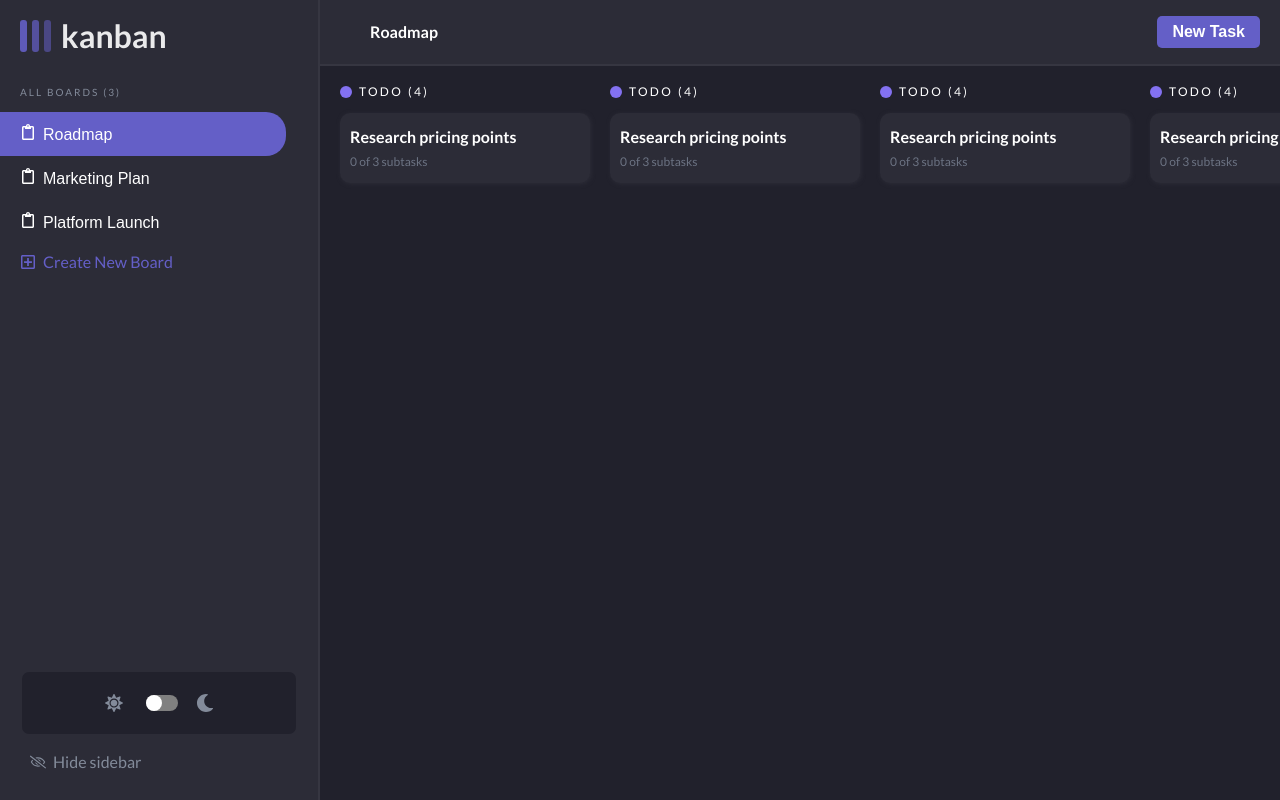
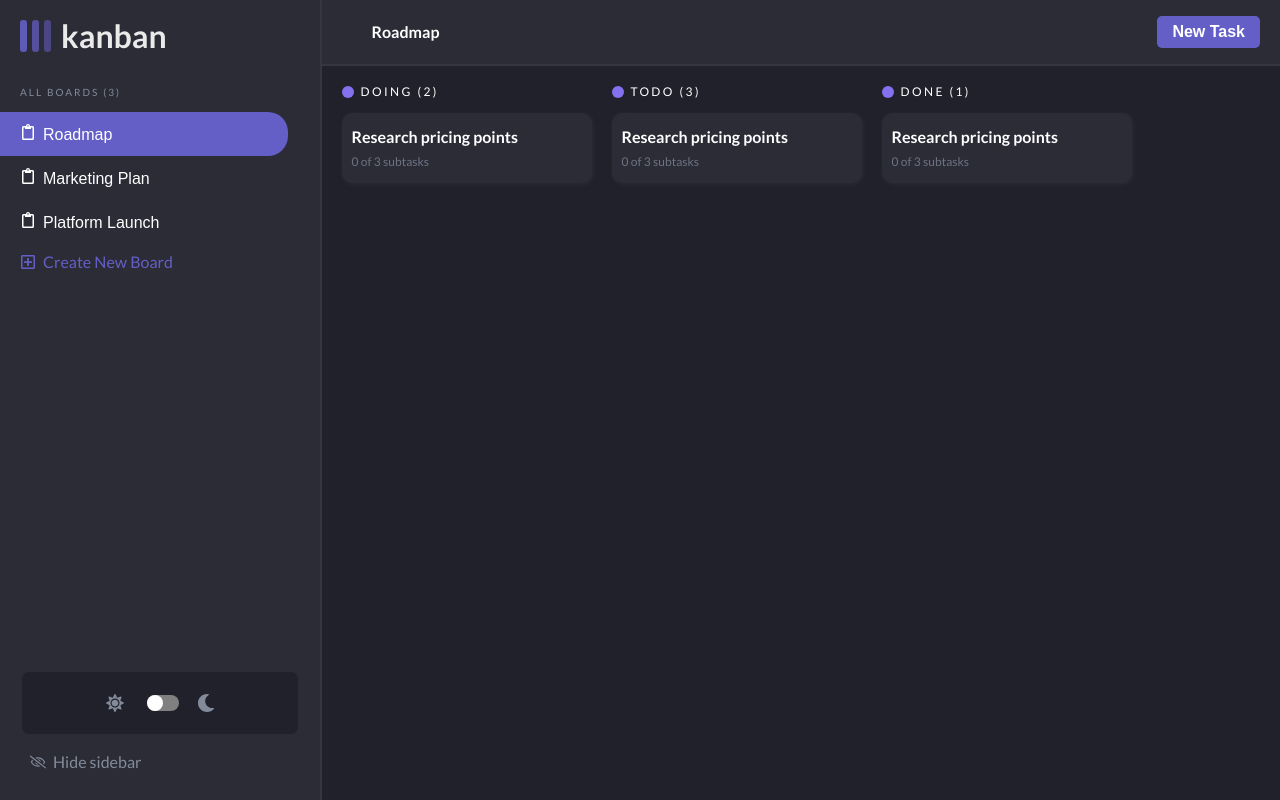
Before and after one commit to egordanilov/kanban-board, a React (Create React App) app: page /board in a window 1280 px wide. Built offline with nearby package versions, Linux system fonts and the light colour scheme.

Commit message:
Task statuses now show up in Canvas dynamically with amount of tasks with specific status

```diff
--- a/src/components/CanvasColumn.tsx
+++ b/src/components/CanvasColumn.tsx
@@ -20,12 +20,16 @@ const CanvasColumnHeaderCircle = styled.div`
     margin-right: 7px;
 `;
 
+interface CanvasColumnProps {
+    status: string;
+    numberOfTasks: number;
+}
 
-function CanvasColumn() {
+function CanvasColumn({status, numberOfTasks}: CanvasColumnProps) {
     return (
         <CanvasColumnWrapper>
             <CanvasColumnHeader>
-                <CanvasColumnHeaderCircle />TODO (4)
+                <CanvasColumnHeaderCircle />{status.toLocaleUpperCase()} ({numberOfTasks})
             </CanvasColumnHeader>
             <Task id="642487a5c640f80539acdb14" name="Research pricing points" description="We know what we need to build for version 1, now we need to finalize the first pricing model we'll use. Keep iterating the subtasks until we have a coherent proposition." subtasks={[{subtask_name: "First Subtask", subtask_isCompleted: true}]} status="todo" />
         </CanvasColumnWrapper>
--- a/src/components/CanvasColumns.tsx
+++ b/src/components/CanvasColumns.tsx
@@ -1,5 +1,7 @@
 import styled from 'styled-components';
+import { useSelector } from 'react-redux';
 import CanvasColumn from "./CanvasColumn";
+import { RootState } from '../store/store';
 
 const CanvasColumnsWrapper = styled.section`
     display: flex;
@@ -9,12 +11,19 @@ const CanvasColumnsWrapper = styled.section`
 `;
 
 function CanvasColumns() {
+    const tasks = useSelector((state: RootState) => state.task.tasks);
+    const activeBoard = useSelector((state: RootState) => state.task.activeBoard);
+    const tasksFilteredByActiveBoard = tasks.filter((task) => task.board_name === activeBoard);
+    const taskStatuses = tasks.map(task => task.status);
+    const uniqueTaskStatuses = [...new Set(taskStatuses)];
+
     return(
         <CanvasColumnsWrapper>
-            <CanvasColumn />
-            <CanvasColumn />
-            <CanvasColumn />
-            <CanvasColumn />
+            {uniqueTaskStatuses.map((status) => {
+                return (
+                    <CanvasColumn status={status} numberOfTasks={tasksFilteredByActiveBoard.filter((task) => task.status === status).length} />
+                )
+            })}
         </CanvasColumnsWrapper>
     )
 }
```
